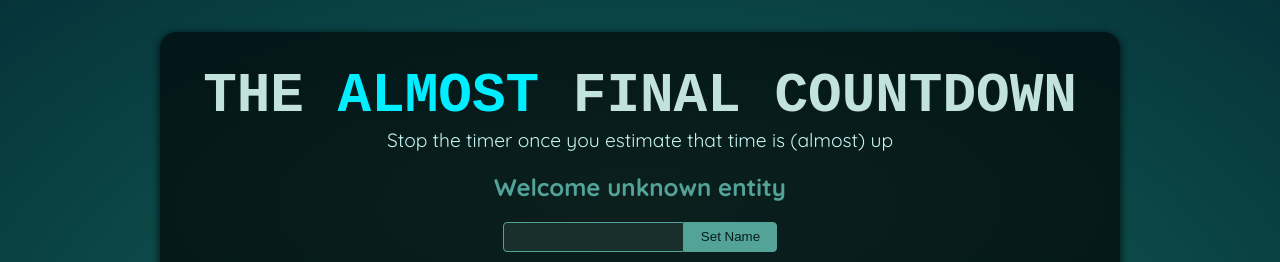
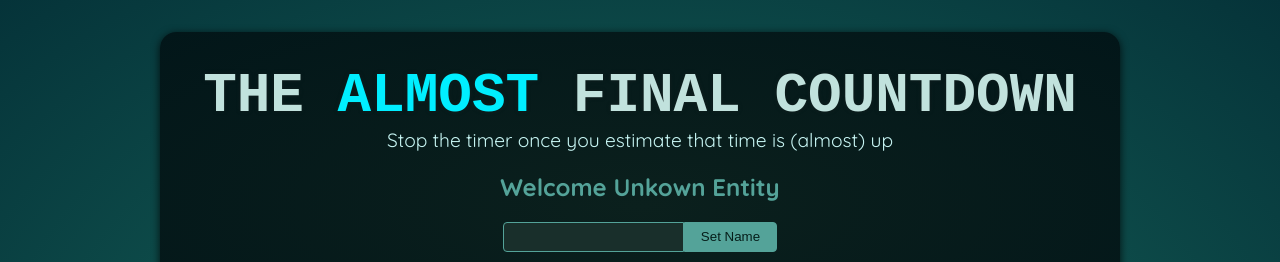
Before and after one commit to VibuRoshin25/react-countdown, a React (Vite) app: page / in a window 1280 px wide. Shown: the top 262 px of the page. Built offline with nearby package versions, Linux system fonts and the light colour scheme; a web font is replaced by a local one.

Commit message:
Update Player.jsx

```diff
--- a/src/components/Player.jsx
+++ b/src/components/Player.jsx
@@ -1,10 +1,21 @@
+import { useState, useRef } from "react";
+
 export default function Player() {
+  const playerName = useRef("unknown entity");
+  const [enteredPlayerName, setEnteredPlayerName] = useState(null);
   return (
     <section id="player">
-      <h2>Welcome unknown entity</h2>
+      <h2>Welcome {enteredPlayerName ? enteredPlayerName : "Unkown Entity"}</h2>
       <p>
-        <input type="text" />
-        <button>Set Name</button>
+        <input ref={playerName} type="text" />
+        <button
+          onClick={() => {
+            setEnteredPlayerName(playerName.current.value);
+            playerName.current.value = "";
+          }}
+        >
+          Set Name
+        </button>
       </p>
     </section>
   );
```
